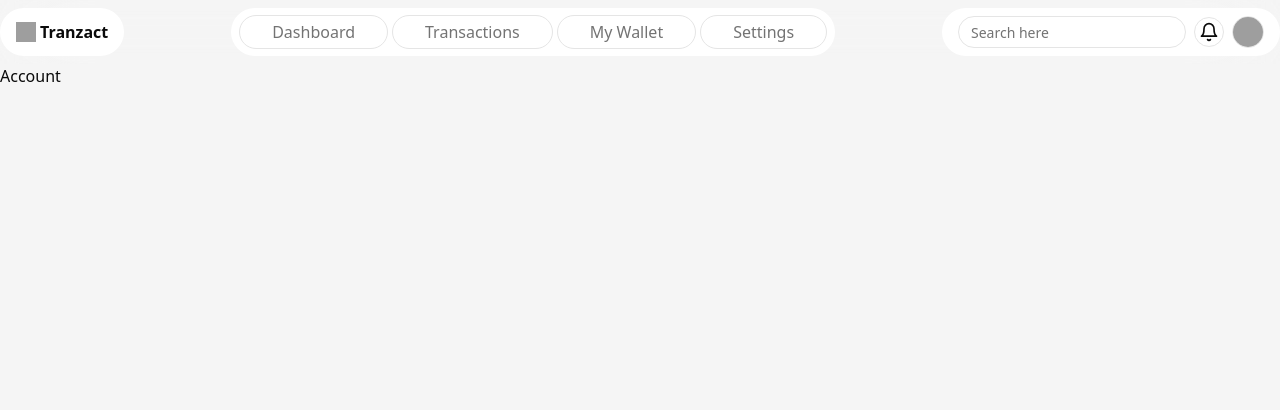
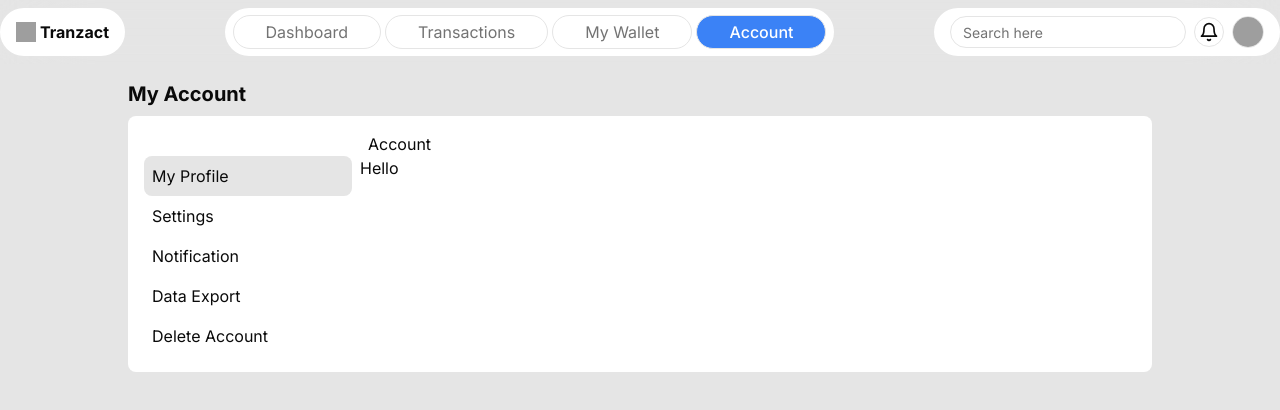
Before and after one commit to Ayothegod/tranzact-app, a React (Vite) app in the folder client/: page /account in a window 1280 px wide. Shown: the top 410 px of the page. Built offline with nearby package versions, Linux system fonts and the light colour scheme; grey boxes are pictures that could not be loaded.

Commit message:
define basic account skeleton

```diff
--- a/client/src/index.css
+++ b/client/src/index.css
@@ -1,3 +1,5 @@
+@import url("https://fonts.googleapis.com/css2?family=Inter:wght@100..900&display=swap");
+
 @tailwind base;
 @tailwind components;
 @tailwind utilities;
@@ -75,10 +77,10 @@
   }
 
   .debug {
-      @apply border border-red-200
+    @apply border border-red-200;
   }
 
   .box {
-      @apply bg-white rounded-lg
+    @apply bg-white rounded-lg;
   }
 }
--- a/client/src/layouts/MainLayout.tsx
+++ b/client/src/layouts/MainLayout.tsx
@@ -10,7 +10,7 @@ export default function MainLayout() {
   const path = location.pathname;
 
   return (
-    <div className="bg-neutral-100 min-h-screen">
+    <div className="bg-neutral-200 min-h-screen">
       {/* old layout */}
       <div>
         {/* <section className="mx-auto flex debug">
--- a/client/src/lib/data.ts
+++ b/client/src/lib/data.ts
@@ -8,10 +8,18 @@ export const userNav = [
   { id: 1, title: "Dashboard", url: "/dashboard" },
   { id: 2, title: "Transactions", url: "/transactions" },
   { id: 3, title: "My Wallet", url: "/wallet" },
-  { id: 4, title: "Settings", url: "/settings" },
+  { id: 4, title: "Account", url: "/account" },
 ];
 
 export const uoUserNav = [
   { id: 1, title: "Dashboard", url: "/dashboard" },
   { id: 2, title: "Transactions", url: "/transactions" },
 ];
+
+export const accountSidebar = [
+  { id: 1, title: "My Profile", url: "/account" },
+  { id: 2, title: "Settings", url: "/account/settings" },
+  { id: 3, title: "Notification", url: "/account/notification" },
+  { id: 4, title: "Data Export", url: "/account/export-data" },
+  { id: 5, title: "Delete Account", url: "/account/delete-account" },
+];
--- a/client/src/routes/account.tsx
+++ b/client/src/routes/account.tsx
@@ -1,5 +1,6 @@
+import { accountSidebar } from "@/lib/data";
 import Cookies from "js-cookie";
-import { json, redirect } from "react-router-dom";
+import { Link, json, redirect, useLocation } from "react-router-dom";
 
 export async function Loader() {
   const session = Cookies.get("session");
@@ -10,5 +11,38 @@ export async function Loader() {
 }
 
 export default function Account() {
-  return <div>Account</div>;
+  const loaction = useLocation();
+  const path = location.pathname;
+  // console.log(path);
+
+  return (
+    <div className="max-w-5xl mx-auto mt-4 min-h-screen">
+      <h1 className="text-xl font-bold">My Account</h1>
+
+      <div className="bg-white p-4 rounded-lg mt-2">
+        <h3 className="ml-56">Account</h3>
+        <div className=" flex gap-2">
+          {/* SIDEBAR */}
+          <div className="w-52">
+            <ul>
+              {accountSidebar.map((data) => (
+                <Link to={data.url} key={data.id}>
+                  <li
+                    className={`py-2 px-2 rounded-lg hover:bg-neutral-100 ${path === data.url && "bg-neutral-200 hover:bg-neutral-200"}`}
+                  >
+                    {data.title}
+                  </li>
+                </Link>
+              ))}
+            </ul>
+          </div>
+
+          {/* MAIN */}
+          <div>
+            <p>Hello</p>
+          </div>
+        </div>
+      </div>
+    </div>
+  );
 }
--- a/client/tailwind.config.js
+++ b/client/tailwind.config.js
@@ -2,10 +2,10 @@
 module.exports = {
   darkMode: ["class"],
   content: [
-    './pages/**/*.{ts,tsx}',
-    './components/**/*.{ts,tsx}',
-    './app/**/*.{ts,tsx}',
-    './src/**/*.{ts,tsx}',
+    "./pages/**/*.{ts,tsx}",
+    "./components/**/*.{ts,tsx}",
+    "./app/**/*.{ts,tsx}",
+    "./src/**/*.{ts,tsx}",
   ],
   prefix: "",
   theme: {
@@ -71,7 +71,10 @@ module.exports = {
         "accordion-down": "accordion-down 0.2s ease-out",
         "accordion-up": "accordion-up 0.2s ease-out",
       },
+      fontFamily: {
+        inter: ["Inter", "sans-serif"],
+      },
     },
   },
   plugins: [require("tailwindcss-animate")],
-}
+};
```
Lines whose indentation alone changed are shown as unchanged.
